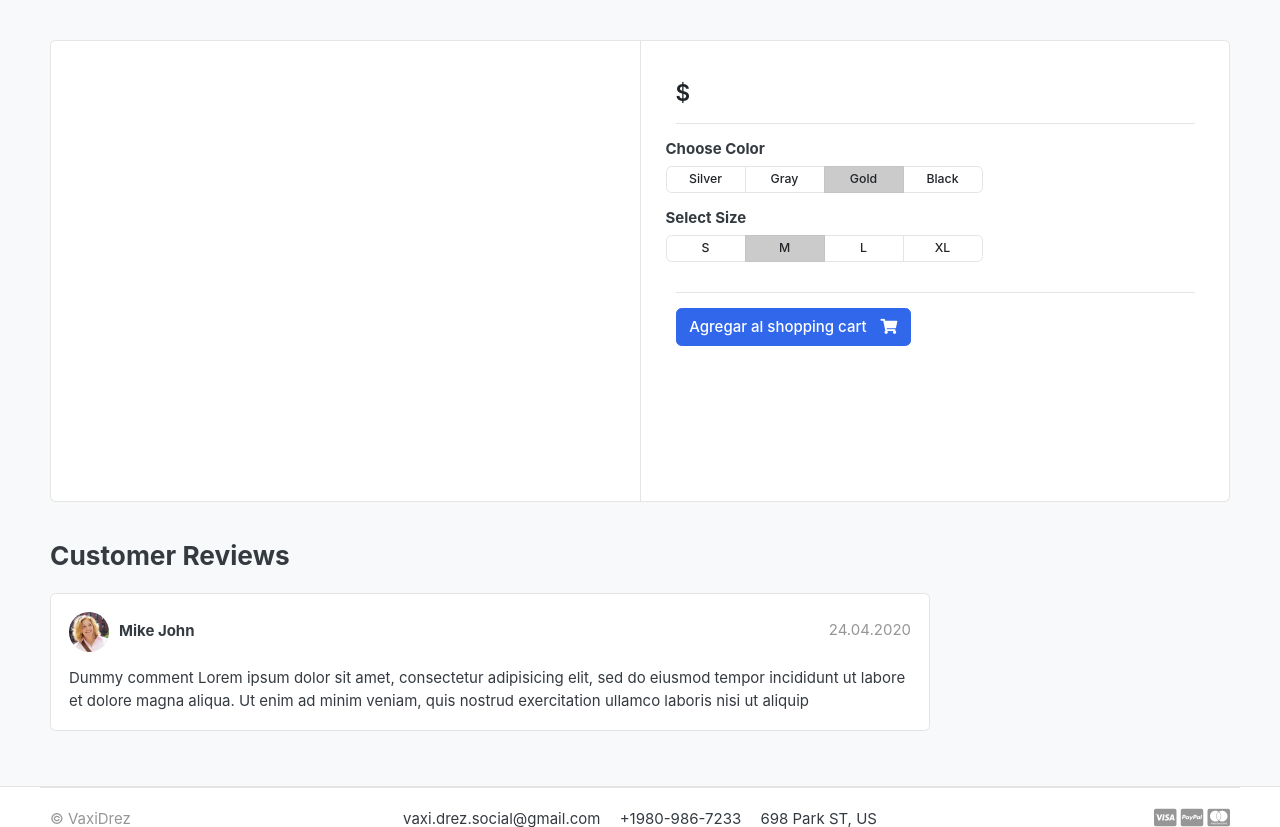
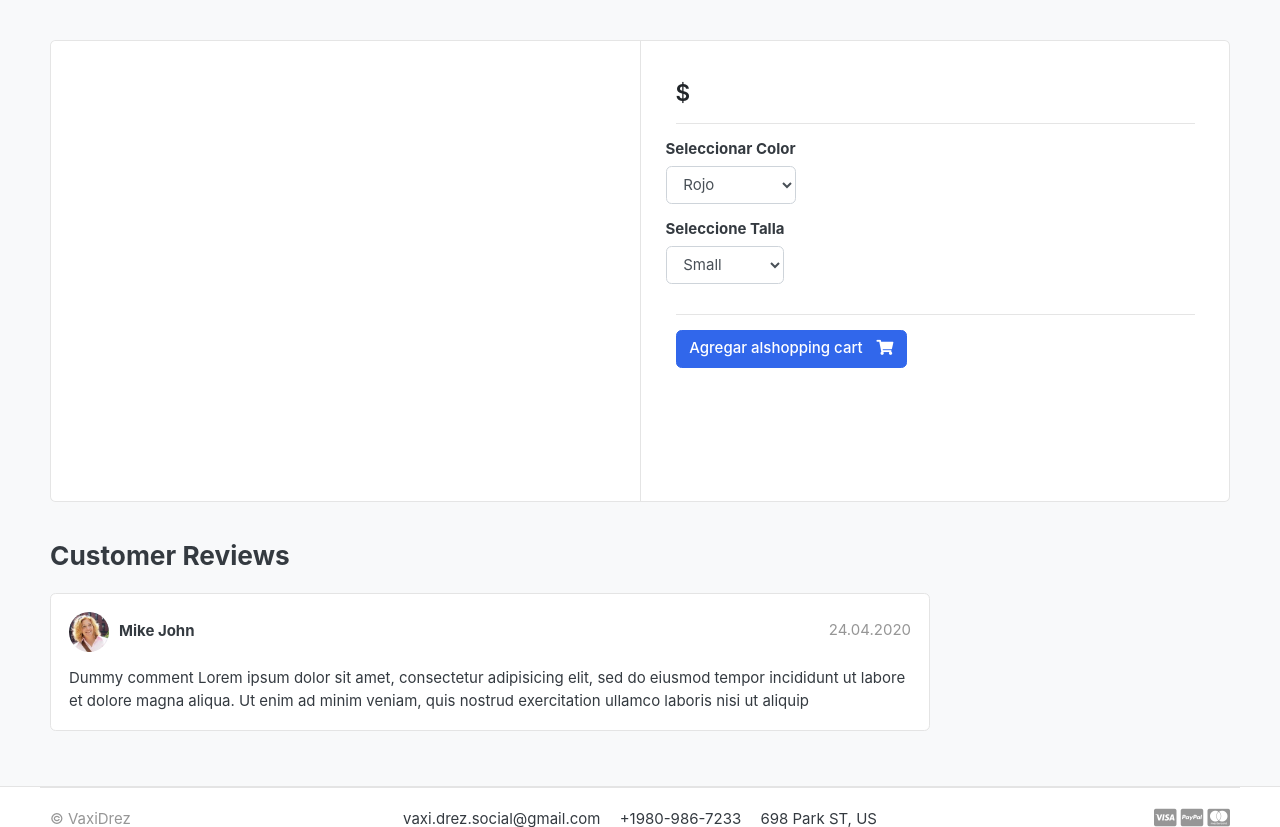
Before and after one commit to enaranjoc/ecommerce-django, a Django app: template templates/store/product_detail.html in a window 1280 px wide. Shown: the part 118-945 px from the top of the page. Run offline with Django 4.2, Linux system fonts and the light colour scheme; the template is opened without the code that fills it, so the values that code supplies are empty; some web fonts are replaced.

Commit message:
Variants en Ecommerce

```diff
--- a/templates/store/product_detail.html
+++ b/templates/store/product_detail.html
@@ -17,6 +17,9 @@
           </article> <!-- gallery-wrap .end// -->
         </aside>
         <main class="col-md-6 border-left">
+
+          <form action="{% url 'add_cart' single_product.id %}" method="GET">
+
             <article class="content-body">
 
               <h2 class="title">{{single_product.product_name}}</h2>
@@ -31,60 +34,48 @@
               <hr>
               <div class="row">
                 <div class="item-option-select">
-                <h6>Choose Color</h6>
-                <div class="btn-group btn-group-sm btn-group-toggle" data-toggle="buttons">
-                  <label class="btn btn-light">
-                    <input type="radio" name="radio_color"> Silver
-                  </label>
-                  <label class="btn btn-light">
-                    <input type="radio" name="radio_color"> Gray
-                  </label>
-                  <label class="btn btn-light active">
-                    <input type="radio" name="radio_color checked"> Gold
-                  </label>
-                  <label class="btn btn-light">
-                    <input type="radio" name="radio_color"> Black
-                  </label>
-                </div>
+                  <h6>Seleccionar Color</h6>
+                  <select name="color" id="" class="form-control">
+                    <option value="rojo">Rojo</option>
+                    <option value="azul">Azul</option>
+                    <option value="verde">Verde</option>
+                  </select>
                 </div>
               </div> <!-- row.// -->
               <div class="row">
                 <div class="item-option-select">
-                <h6>Select Size</h6>
-                <div class="btn-group btn-group-sm btn-group-toggle" data-toggle="buttons">
-                  <label class="btn btn-light">
-                    <input type="radio" name="radio_color"> S
-                  </label>
-                  <label class="btn btn-light active">
-                    <input type="radio" name="radio_color" checked> M
-                  </label>
-                  <label class="btn btn-light">
-                    <input type="radio" name="radio_color"> L
-                  </label>
-                  <label class="btn btn-light">
-                    <input type="radio" name="radio_color"> XL
-                  </label>
-                </div>
+                  <h6>Seleccione Talla</h6>
+                  <select name="talla" id="" class="form-control">
+                    <option value="small">Small</option>
+                    <option value="medium">Medium</option>
+                    <option value="large">Large</option>
+                  </select>
                 </div>
               </div> <!-- row.// -->
               <hr>
 
 
-            {% if single_product.stock <= 0 %}
-              <h5>Pruducto fuera de stock</h5>
+              {% if single_product.stock <= 0 %} <h5>Pruducto fuera de stock</h5>
                 {% else %}
 
                 {% if in_cart %}
 
-                <a href="#" class="btn  btn-success"> <span class="text">Producto agregado al carrito</span> <i class="fas fa-check"></i> </a>
-                <a href="{% url 'cart' %}" class="btn  btn-outline-primary"> <span class="text">Ver carrito de compras</span> <i class="fas fa-eye"></i> </a>
+                <a href="#" class="btn  btn-success"> <span class="text">Producto agregado al carrito</span> <i
+                    class="fas fa-check"></i> </a>
+                <a href="{% url 'cart' %}" class="btn  btn-outline-primary"> <span class="text">Ver carrito de
+                    compras</span> <i class="fas fa-eye"></i> </a>
                 {% else %}
 
-                <a href="{% url 'add_cart' single_product.id %}" class="btn  btn-primary"> <span class="text">Agregar al shopping cart</span> <i class="fas fa-shopping-cart"></i> </a>
+                <button type="button"  class="btn  btn-primary"> <span class="text">Agregar alshopping cart</span> <i class="fas fa-shopping-cart"></i> </button>
 
                 {% endif %}
                 {% endif %}
             </article> <!-- product-info-aside .// -->
+          </form>
+
+
+
+
         </main> <!-- col.// -->
       </div> <!-- row.// -->
     </div> <!-- card.// -->
```
Lines whose indentation alone changed are shown as unchanged.
